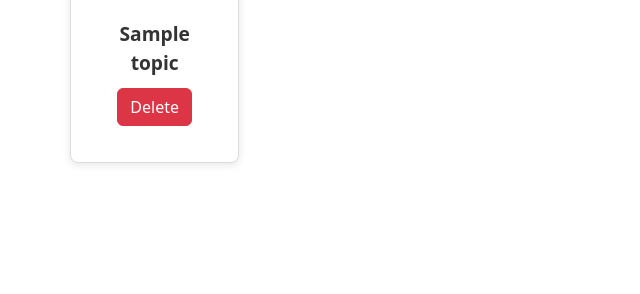
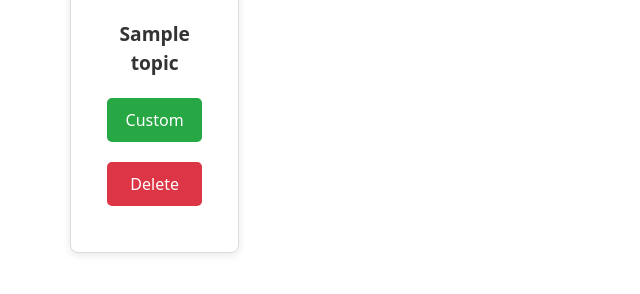
Before and after one commit to slhomles/English-Flashcards-Web-App-with-Django, a Django app: template flashcards/templates/topics.html in a window 1280 px wide. Shown: the part 251-545 px from the top of the page, without its empty margins (0-640 px from the left). Run offline with Django 4.2, Linux system fonts and the light colour scheme; the template is opened without the code that fills it: most values are stand-ins (such as "Sample title", 1, 10 or a date in 2020).

Commit message:
Add custom topic and custom flashcard function

```diff
--- a/flashcards/templates/topic_detail.html
+++ b/flashcards/templates/topic_detail.html
@@ -17,6 +17,7 @@
                 <div class="card word-card">
                     <div class="card-body">
                         <a href="{% url 'word_detail' word.slug_flashcard %}" class="word-title">{{ word.front }}</a>
+                        <button class="custom" onclick="window.location.href='{% url 'custom_flashcard' word.id_flashcard %}';">Custom</button>
                         <button class="btn btn-danger" onclick="openDeleteDialog('{{ word.id_flashcard }}');">Delete</button>
                     </div>
                 </div>
--- a/flashcards/templates/topics.html
+++ b/flashcards/templates/topics.html
@@ -16,6 +16,7 @@
                 <div class="card-body">
                     <img src="" class="card-img-top" alt="Image" style="width: 50px; height: 50px; border-radius: 50%; margin-bottom: 10px;">
                     <a href="{% url 'flashcards' topic.slug_topic %}">{{ topic.name_topic }}</a>
+                    <button class="custom" onclick="window.location.href='{% url 'custom_topic' topic.id_topic %}';">Custom</button>
                     <button class="btn btn-danger" onclick="openDeleteDialog('{{ topic.id_topic }}');">Delete</button>
                 </div>
             </div>
--- a/flashcards/urls.py
+++ b/flashcards/urls.py
@@ -14,4 +14,6 @@ urlpatterns = [
     path('hangman/', views.hangman_game, name='hangman'),
     path('delete_topic/<int:id_topic>/', views.delete_topic, name='delete_topic'),
     path('delete_flashcard/<int:id_flashcard>/', views.delete_flashcard, name='delete_flashcard'),
+    path('custom_topic/<int:id_topic>/', views.custom_topic, name='custom_topic'),
+    path('custom_flashcard/<int:id_flashcard>/', views.custom_flashcard, name='custom_flashcard'),
 ]
--- a/mystaticfiles/css/Topics.css
+++ b/mystaticfiles/css/Topics.css
@@ -122,3 +122,39 @@ h4 {
     border-radius: 10px;
     text-align: center;
   }
+
+/* Nút Custom */
+button.custom, button.btn-danger {
+    width: 100%; /* Kích thước nút rộng bằng nhau trong thẻ cha */
+    padding: 10px 0; /* Đồng bộ chiều cao */
+    font-size: 16px; /* Đảm bảo font đồng nhất */
+    border-radius: 5px; /* Bo tròn giống nhau */
+    margin-top: 10px; /* Khoảng cách phía trên */
+    cursor: pointer;
+    transition: all 0.3s ease;
+}
+
+button.custom {
+    background-color: #28a745; /* Màu xanh */
+    color: white;
+    border: none;
+}
+
+button.custom:hover {
+    background-color: #218838; /* Màu xanh đậm khi hover */
+}
+
+/* Khoảng cách giữa các nút */
+.card-body button {
+    margin-bottom: 10px; /* Tạo khoảng cách giữa hai nút */
+}
+
+button.btn-danger {
+    background-color: #dc3545; /* Màu đỏ */
+    color: white;
+    border: none;
+}
+
+button.btn-danger:hover {
+    background-color: #c82333; /* Màu đỏ đậm khi hover */
+}
```
Also changed, not shown: flashcards/views.py (+28 -0 lines).
